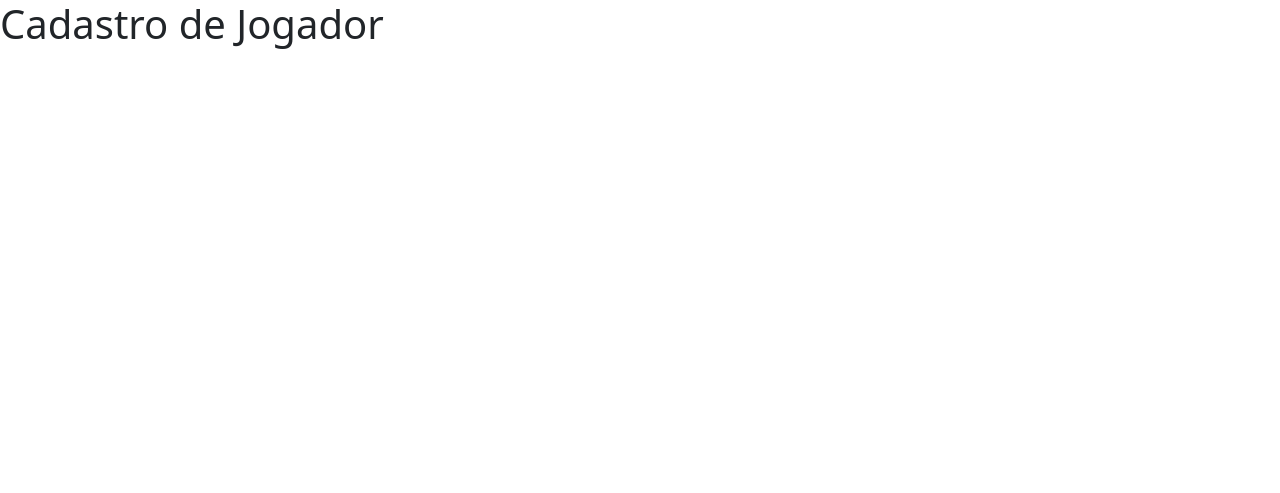
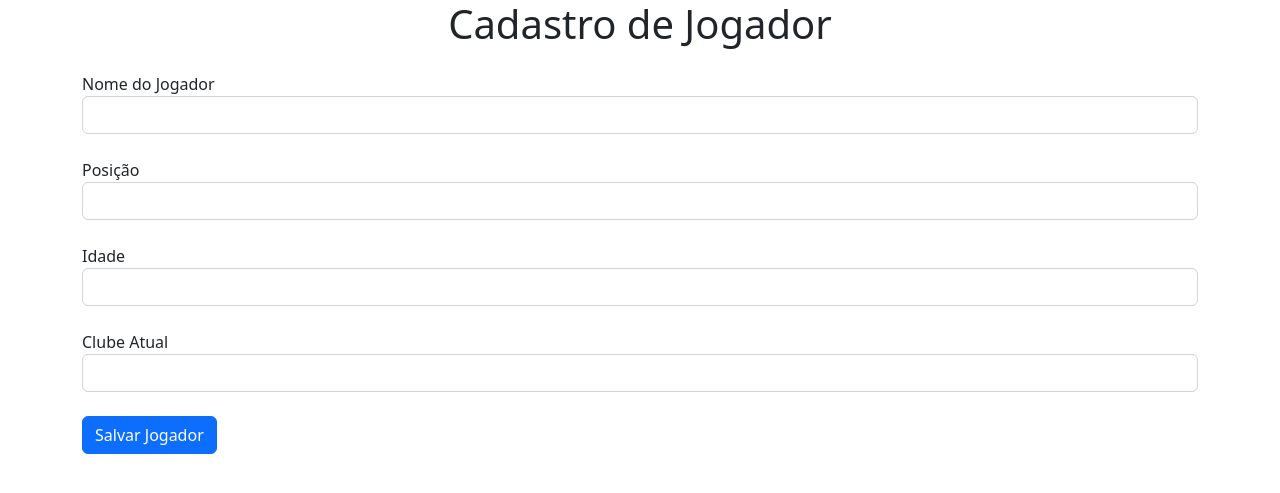
Before and after one commit to gabehcosta/webapplication, a Flask app: page /cadastro-jogador in a window 1280 px wide. Shown: the top 493 px of the page. Run offline with Flask 2, Linux system fonts and the light colour scheme.

Commit message:
Finalizando formulário de cadastro-jogador.html

```diff
--- a/templates/cadastro-jogador.html
+++ b/templates/cadastro-jogador.html
@@ -4,6 +4,27 @@
     <title>Cadastro de Jogador</title>
 </head>
 <body>
-    <h1>Cadastro de Jogador</h1>
+    <div class="container">
+        <h1 class="text-center">Cadastro de Jogador</h1>
+        <form action="/salvar" method="post">
+            <div class="form-group" style="margin-top: 1.5rem">
+                <label for="nome">Nome do Jogador</label>
+                <input type="text" name="nome" id="nome" class="form-control">
+            </div>
+            <div class="form-group" style="margin-top: 1.5rem">
+                <label for="posicao">Posição</label>
+                <input type="text" name="posicao" id="posicao" class="form-control">
+            </div>
+            <div class="form-group" style="margin-top: 1.5rem">
+                <label for="idade">Idade</label>
+                <input type="number" name="idade" id="idade" class="form-control">
+            </div>
+            <div class="form-group" style="margin-top: 1.5rem">
+                <label for="clube">Clube Atual</label>
+                <input type="text" name="clube" id="clube" class="form-control">
+            </div>
+            <button type="submit" class="btn btn-primary" style="margin-top: 1.5rem">Salvar Jogador</button>
+        </form>
+    </div>
 </body>
 {% endblock %}
```
